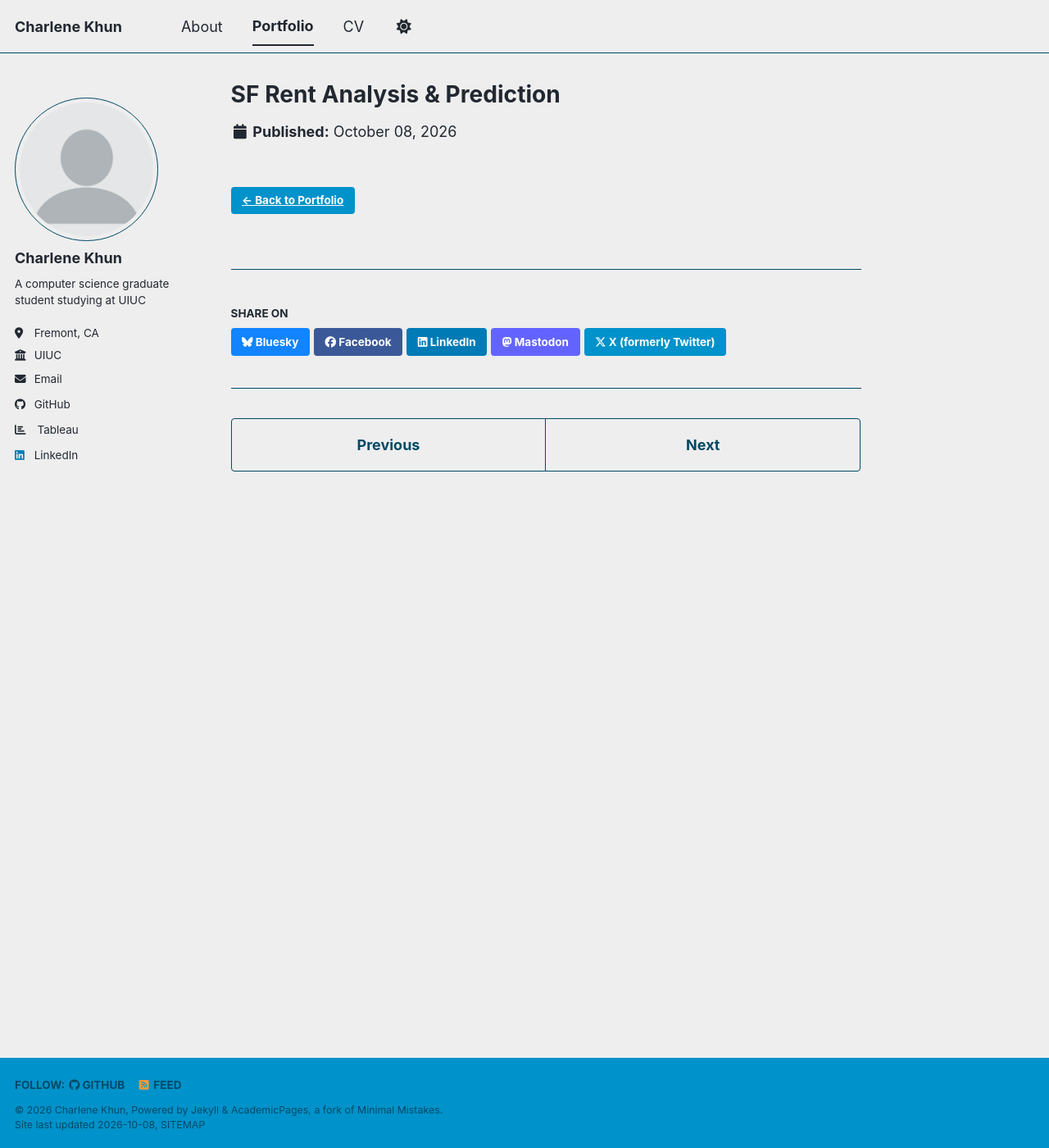
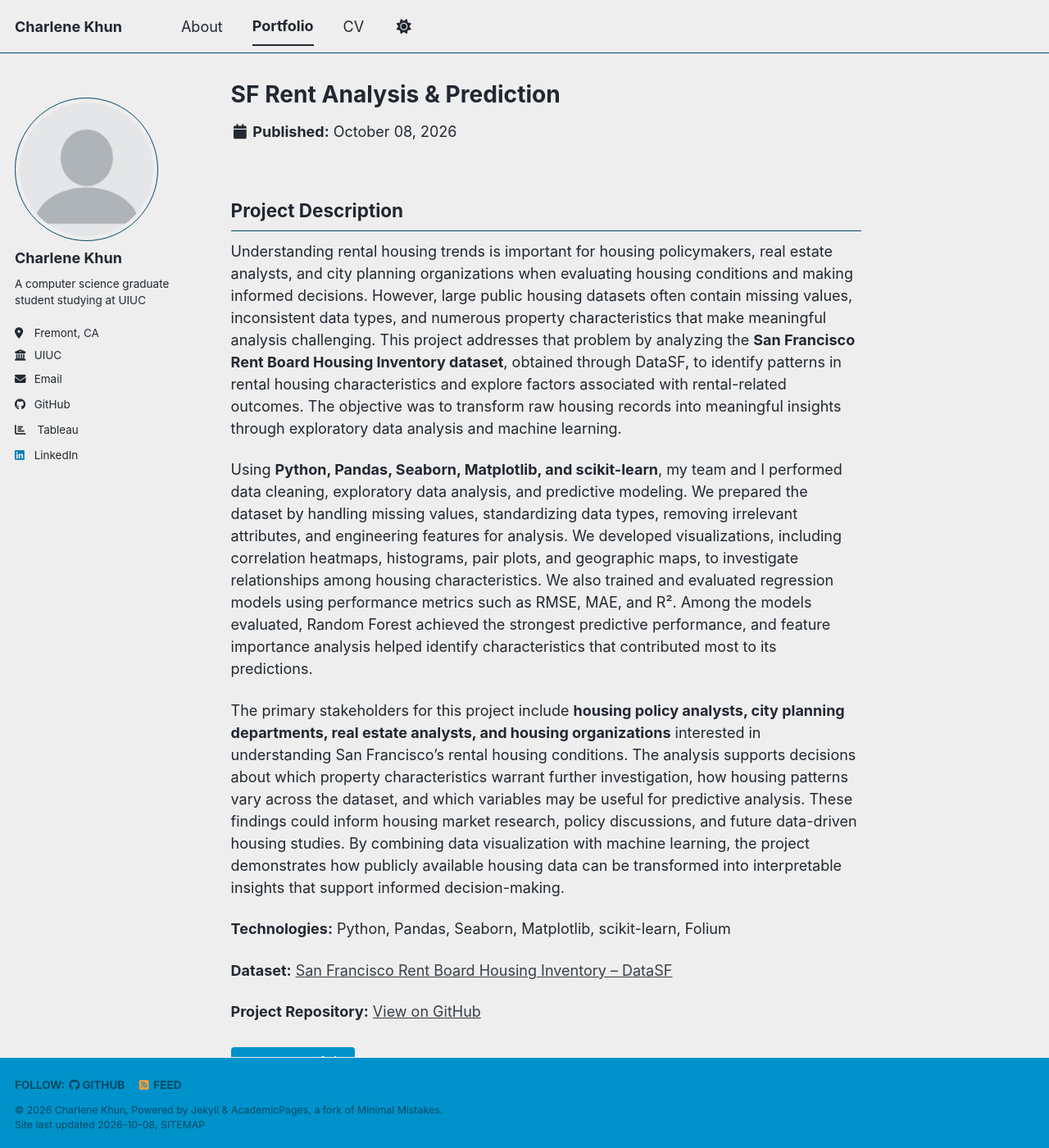
Before and after one commit to charlene-khun/charlene-khun.github.io, a Jekyll site: the page built from _portfolio/portfolio-3.md, in a window 1280 px wide and 1400 px high. Shown: the whole window at 82% size. Built offline with Jekyll 4.4.1, drawn with Linux system fonts in a browser that asks for light colours; a style sheet for code colours, icons or effects is not loaded.

Commit message:
Update portfolio-3.md

```diff
--- a/_portfolio/portfolio-3.md
+++ b/_portfolio/portfolio-3.md
@@ -5,3 +5,17 @@ collection: portfolio
 header:
   teaser: pic3.png
 ---
+
+## Project Description
+
+Understanding rental housing trends is important for housing policymakers, real estate analysts, and city planning organizations when evaluating housing conditions and making informed decisions. However, large public housing datasets often contain missing values, inconsistent data types, and numerous property characteristics that make meaningful analysis challenging. This project addresses that problem by analyzing the **San Francisco Rent Board Housing Inventory dataset**, obtained through DataSF, to identify patterns in rental housing characteristics and explore factors associated with rental-related outcomes. The objective was to transform raw housing records into meaningful insights through exploratory data analysis and machine learning.
+
+Using **Python, Pandas, Seaborn, Matplotlib, and scikit-learn**, my team and I performed data cleaning, exploratory data analysis, and predictive modeling. We prepared the dataset by handling missing values, standardizing data types, removing irrelevant attributes, and engineering features for analysis. We developed visualizations, including correlation heatmaps, histograms, pair plots, and geographic maps, to investigate relationships among housing characteristics. We also trained and evaluated regression models using performance metrics such as RMSE, MAE, and R². Among the models evaluated, Random Forest achieved the strongest predictive performance, and feature importance analysis helped identify characteristics that contributed most to its predictions.
+
+The primary stakeholders for this project include **housing policy analysts, city planning departments, real estate analysts, and housing organizations** interested in understanding San Francisco's rental housing conditions. The analysis supports decisions about which property characteristics warrant further investigation, how housing patterns vary across the dataset, and which variables may be useful for predictive analysis. These findings could inform housing market research, policy discussions, and future data-driven housing studies. By combining data visualization with machine learning, the project demonstrates how publicly available housing data can be transformed into interpretable insights that support informed decision-making.
+
+**Technologies:** Python, Pandas, Seaborn, Matplotlib, scikit-learn, Folium
+
+**Dataset:** [San Francisco Rent Board Housing Inventory – DataSF](https://data.sfgov.org/Housing-and-Buildings/Rent-Board-Housing-Inventory/gdc7-dmcn/about_data)
+
+**Project Repository:** [View on GitHub](https://github.com/charlene-khun/SanFranciscoRentAnalysis)
```
